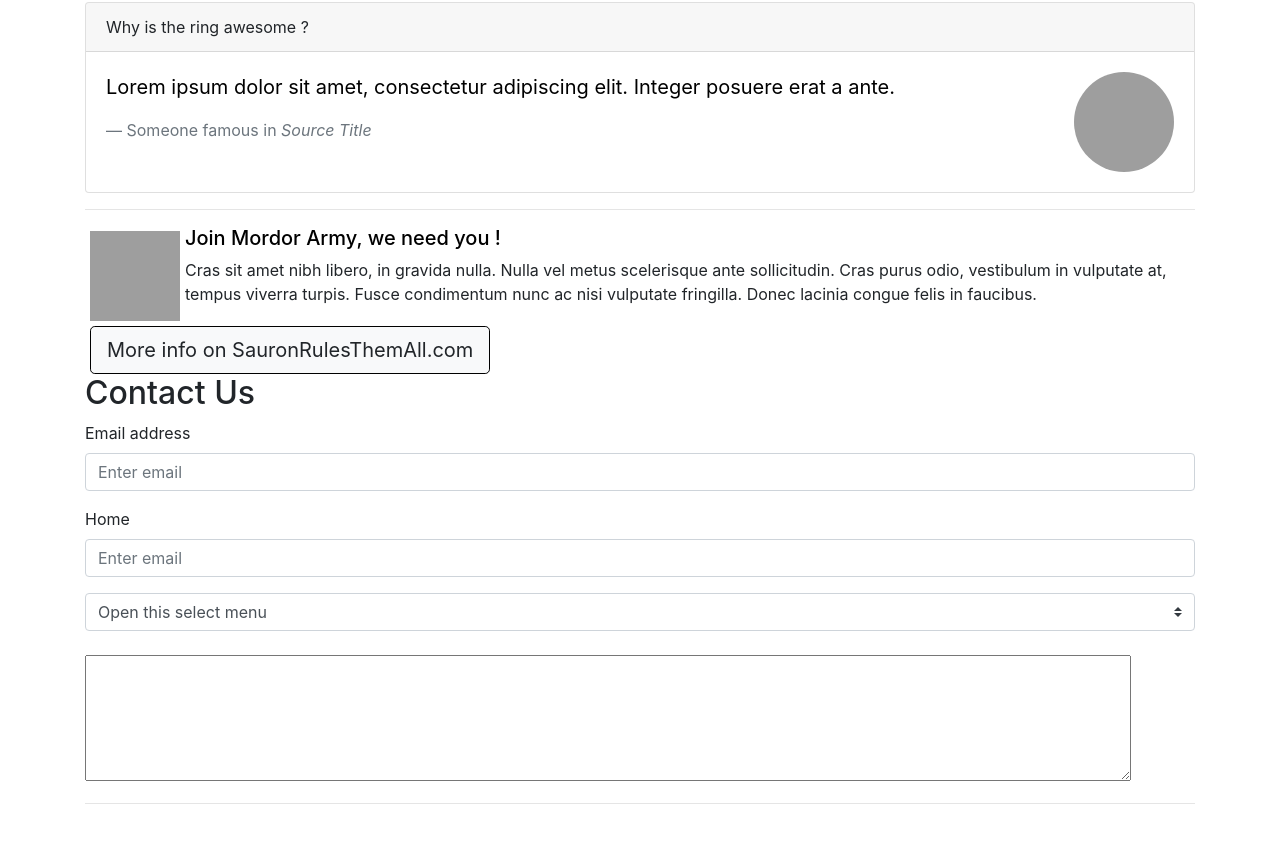
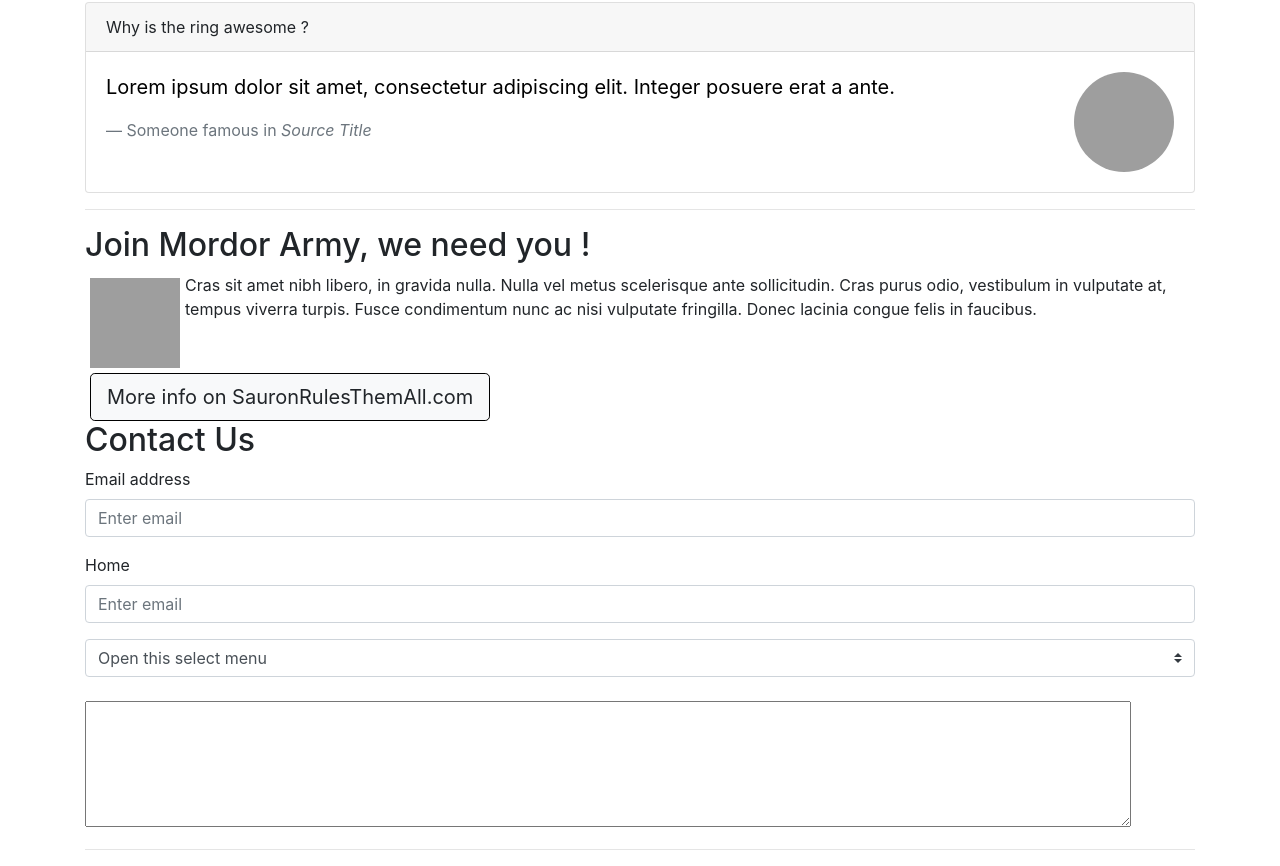
Before and after one commit to AxelleAdam/findtheprecious, a plain HTML site: page index.html in a window 1280 px wide. Shown: the part 2158-3024 px from the top of the page. Before the commit the page ends 2978 px from the top, so only its background shows below. Drawn offline with nearby package versions, Linux system fonts and the light colour scheme; grey boxes are pictures that could not be loaded.

Commit message:
index.html

```diff
--- a/index.html
+++ b/index.html
@@ -166,11 +166,10 @@
     </div>
   </section>
   <hr>
-<section id="#JoinTheArmy">
+<section id="JoinTheArmy"><h2>Join Mordor Army, we need you !</h2>
   <div class="media">
     <img src="https://cdnb.artstation.com/p/assets/images/images/010/737/985/large/kleuber-coutinho-sauron.jpg?1525960411" class="imgsauron" alt="Sauron">
     <div class="media-body">
-      <h5 class="mt-0">Join Mordor Army, we need you !</h5>
       Cras sit amet nibh libero, in gravida nulla. Nulla vel metus scelerisque ante sollicitudin. Cras purus odio, vestibulum in vulputate at, tempus viverra turpis. Fusce condimentum nunc ac nisi vulputate fringilla. Donec lacinia congue felis in faucibus.
     </div>
   </div>      <button type="button" class="btn btn-light btn-lg">More info on SauronRulesThemAll.com</button>
```
